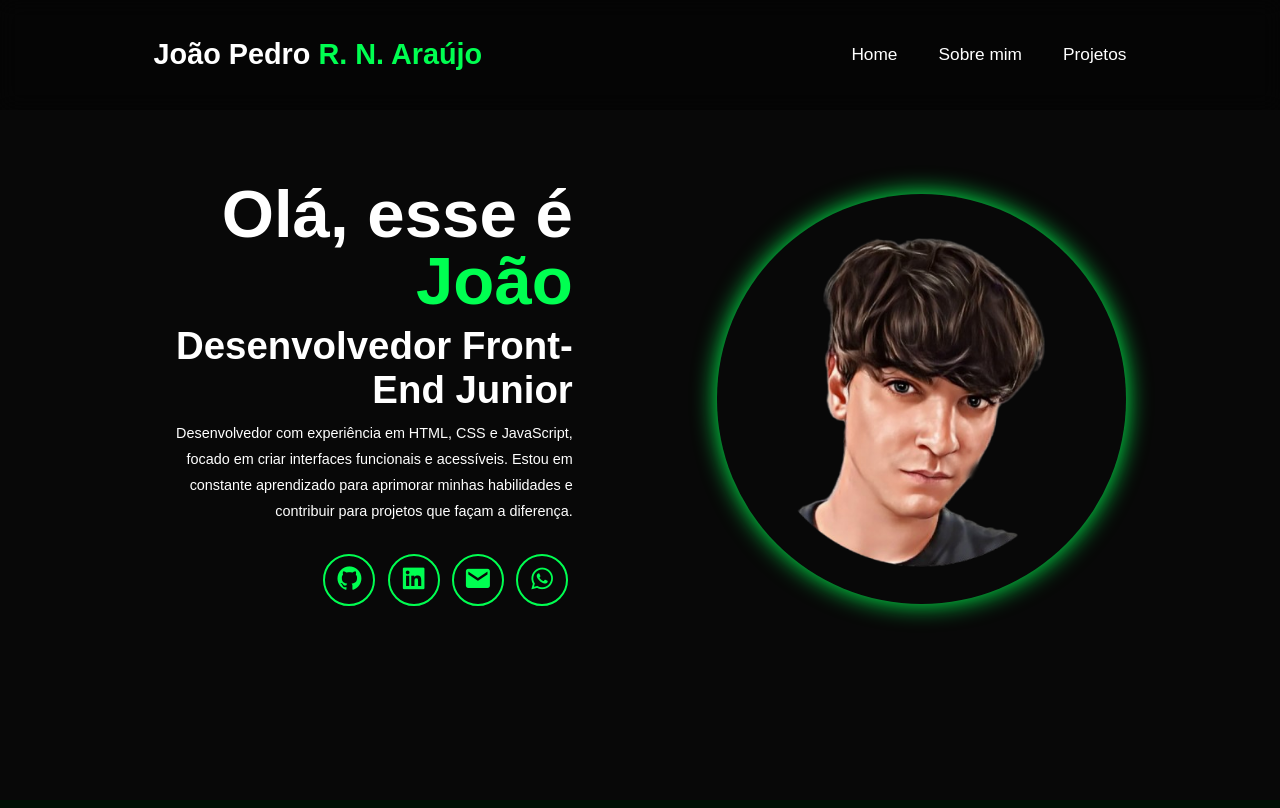
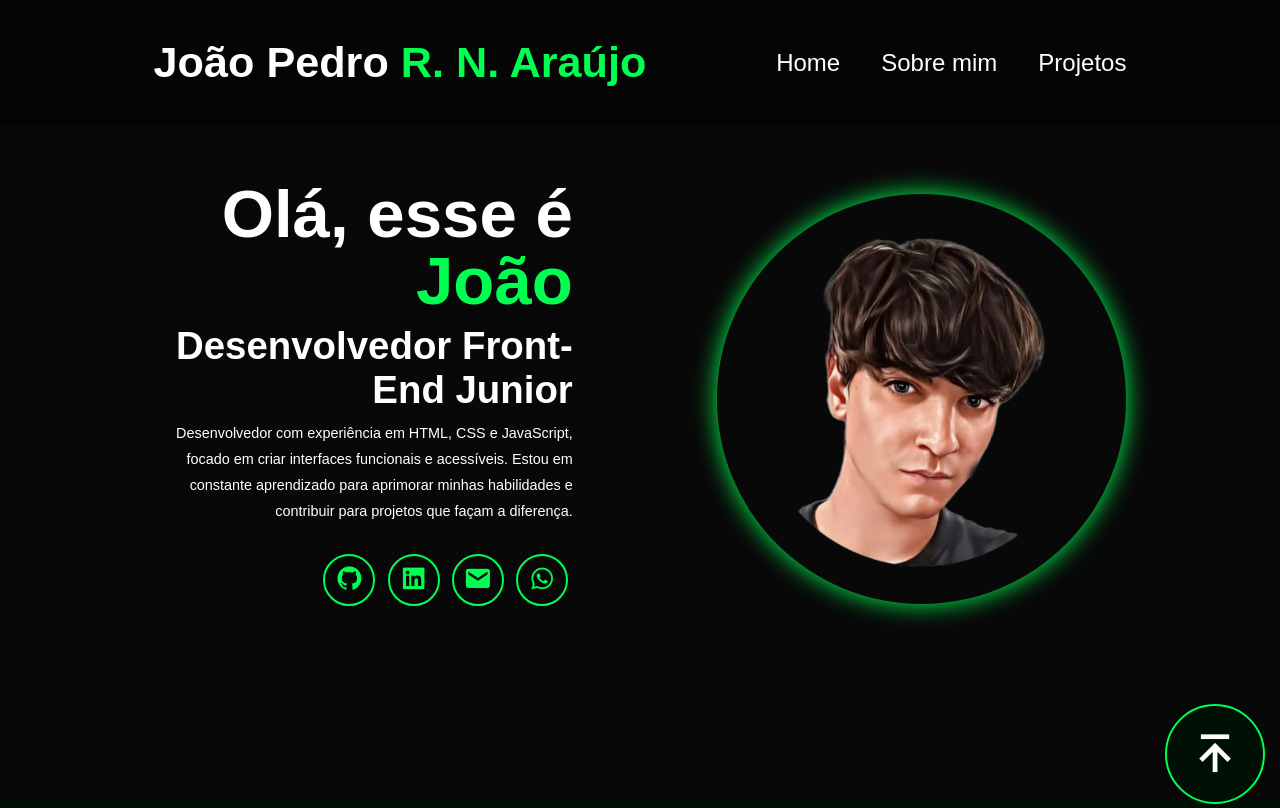
Before and after one commit to fakezeira/Portfolio, a plain HTML site: page index.html in a window 1280 px wide. Shown: the top 808 px of the page. Drawn offline with nearby package versions, Linux system fonts and the light colour scheme.

Commit message:
Arrumando o tamanho dos textos do cabeçalho da página e adicionando um botão na posição fixed para voltar ao início da página

```diff
--- a/index.html
+++ b/index.html
@@ -6,15 +6,17 @@
     <title>João Pedro</title>
     <link rel="icon" href="imgs/Portfolio.png" type="img/xicon">
     <link rel="stylesheet" href="style.css" />
-    <link
-      href="https://unpkg.com/boxicons@2.1.4/css/boxicons.min.css" rel="stylesheet"
-    />
+    <link href="https://unpkg.com/boxicons@2.1.4/css/boxicons.min.css" rel="stylesheet"/>
   </head>
   <body>
+
+    <!--Botão na posição fixed para direcionar o usuário ao início da página-->
+    <a href="#home"><button id="buttonFixed"><i class="bx bx-arrow-to-top"></i></button></a>
+
     <!--Cabeçalho-->
     <header>
       <a href="#home" class="logo">João Pedro <span>R. N. Araújo</span></a>
-      <!--Chamando o icon-->
+      <!--Menu icon-->
       <i class="bx bx-menu" id="menu-icon"></i>
       <!--Criando o menu de navegação-->
       <nav class="Barra_navegação">
@@ -135,7 +137,6 @@
         <p class="copyright">© João Pedro Rodrigues Nascimento de Araújo | Todos os direitos reservados.</p>
       </ul>
     </footer>
-
     <script src="script.js"></script>
   </body>
 </html>
--- a/style.css
+++ b/style.css
@@ -22,6 +22,29 @@ html {
 body{
   background-color: var(--bg-color);
   color: var(--text-color);
+  position: relative;
+}
+
+#buttonFixed{
+  background: var(--second-bg-color);
+  border: solid 2px var(--main-color);
+  position: fixed;
+  right: 15px;
+  top: 88%;
+  width: 100px;
+  height: 100px;
+  border-radius: 50px;
+  color: white;
+  font-size: 5.9rem;
+  display: flex;
+  justify-content: center;
+  align-items: center;
+}
+
+#buttonFixed:hover{
+  scale: 110%;
+  transition: 250ms;
+  cursor: pointer;
 }
 
 /*Config Estilo Cabeçalho*/
@@ -48,7 +71,7 @@ header{
 
 /*Config Estilo logo*/
 .logo{
-  font-size: 3rem;
+  font-size: 4.5rem;
   color: var(--text-color);
   font-weight: 800;
   cursor: pointer;
@@ -67,7 +90,7 @@ header a span{
 
 /*Config Estilo barra de navegação */
 .Barra_navegação a{
-  font-size: 1.8rem;
+  font-size: 2.5rem;
   color: var(--text-color);
   margin-left: 4rem;
   font-weight: 500;
@@ -432,4 +455,12 @@ a{
     opacity: 1;
     transition: opacity 0.3s ease;
   }
+
+  /*Removendo o botao que volta para a posição inicial da página*/
+  #buttonFixed{
+    z-index: -1;
+    border: none;
+    background-color: transparent;
+    color: transparent;
+  }
 }
```
